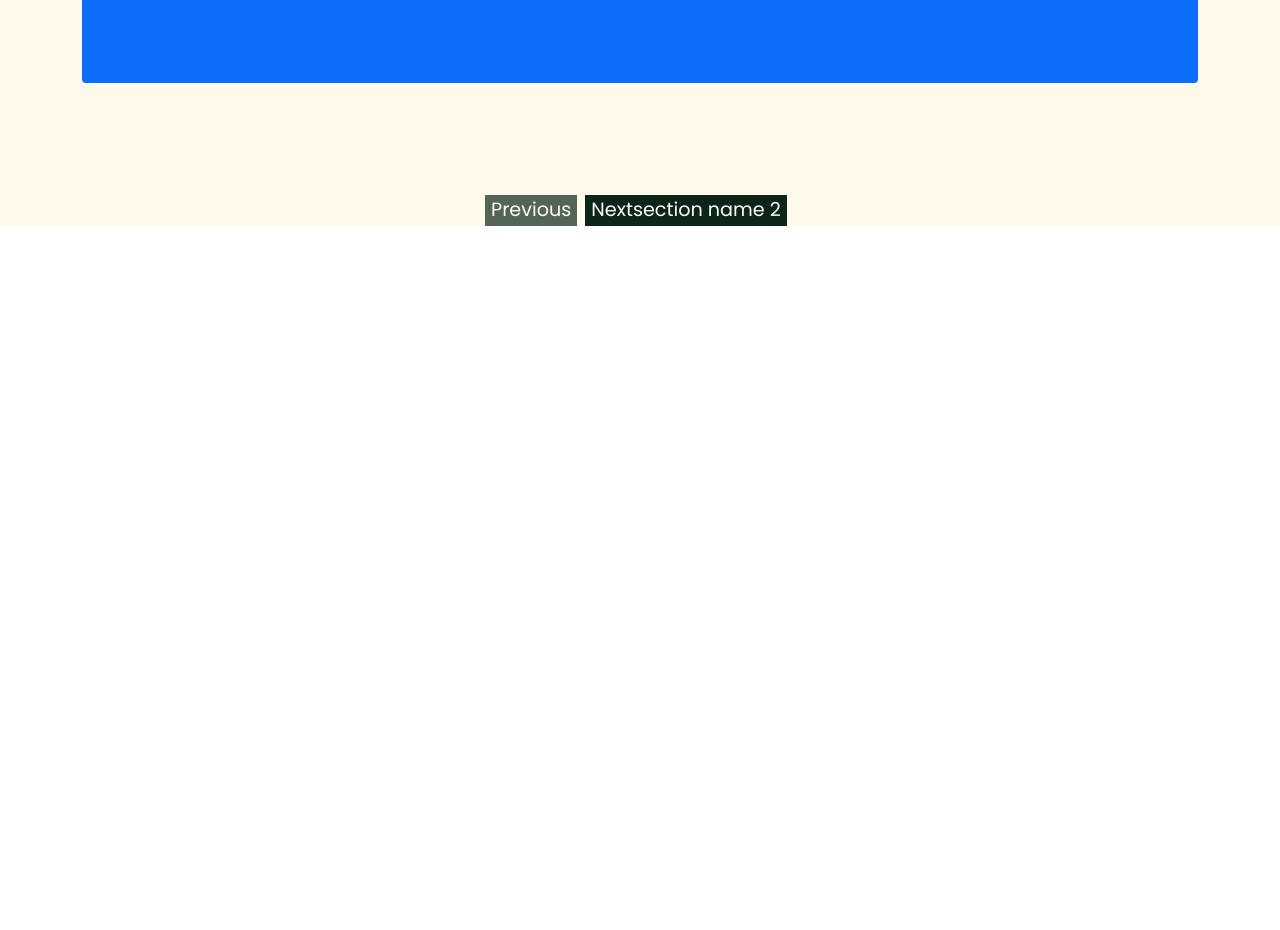
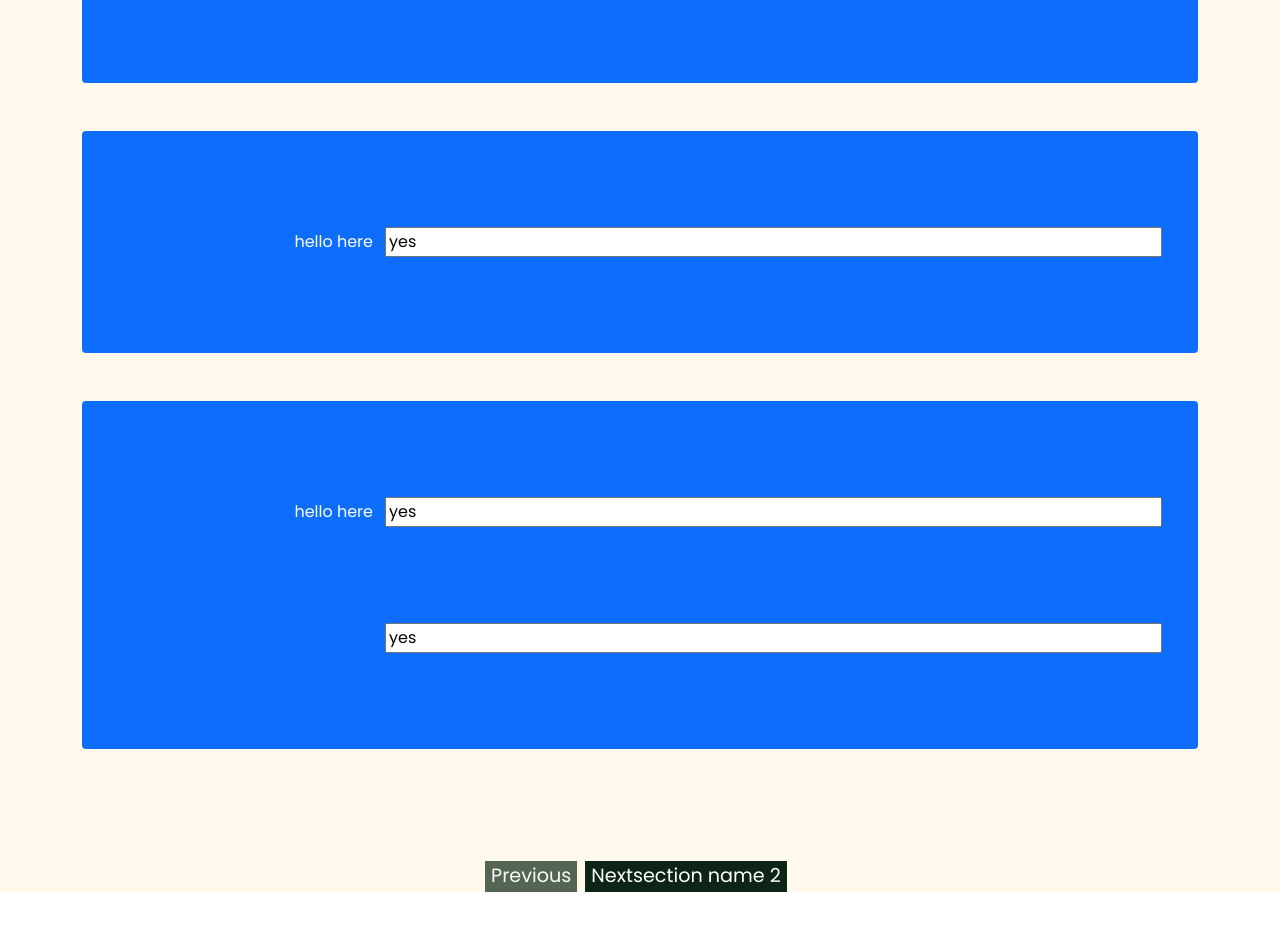
Before and after one commit to GaadMaiyaki/risk-app-form-client, a React (Create React App) app: page /form in a window 1280 px wide. Shown: the part 960-1890 px from the top of the page. Before the commit the page ends 1234 px from the top, so only its background shows below. Built offline with nearby package versions, Linux system fonts and the light colour scheme.

Commit message:
updated.

```diff
--- a/src/data/index.ts
+++ b/src/data/index.ts
@@ -1,13 +1,61 @@
 export const fields = [
   {
     name: "parent_field",
+    type: "text",
+    value: "yes",
+    label: "hello here",
+    placeholder: "hello world",
+    validation: null,
+    display_deps: null,
+    value_deps: null,
+    section: 1,
+    group: 1,
+    section_name: "section name 1",
+    formatting: null,
+    children: null,
+    tooltip: "tooltip value",
+  },
+  {
+    name: "parent_field",
+    label: "hello here",
+    placeholder: "hello world",
     type: "text",
     value: "yes",
     validation: null,
     display_deps: null,
     value_deps: null,
     section: 1,
-    group: 1,
+    group: 3,
+    section_name: "section name 1",
+    formatting: null,
+    children: null,
+    tooltip: "tooltip value",
+  },
+  {
+    name: "parent_field",
+    label: "hello here",
+    placeholder: "hello world",
+    type: "text",
+    value: "yes",
+    validation: null,
+    display_deps: null,
+    value_deps: null,
+    section: 1,
+    group: 4,
+    section_name: "section name 1",
+    formatting: null,
+    children: null,
+    tooltip: "tooltip value",
+  },
+  {
+    name: "parent_fieldddd",
+    type: "text",
+    value: "yes",
+    validation: null,
+    display_deps: null,
+    value_deps: null,
+    section: 1,
+    group: 4,
     section_name: "section name 1",
     formatting: null,
     children: null,
@@ -24,6 +72,48 @@ export const fields = [
     group: 1,
     section_name: "section name 1",
     formatting: { type: "currency", format: "USD" },
+    children: null,
+    tooltip: "tooltip value",
+  },
+  {
+    name: "parent_fieldse",
+    type: "text",
+    value: "yes",
+    validation: null,
+    display_deps: null,
+    value_deps: null,
+    section: 4,
+    group: 1,
+    section_name: "section name 4",
+    formatting: null,
+    children: null,
+    tooltip: "tooltip value",
+  },
+  {
+    name: "parent_field54",
+    type: "text",
+    value: "yes",
+    validation: null,
+    display_deps: null,
+    value_deps: null,
+    section: 5,
+    group: 1,
+    section_name: "section name 5",
+    formatting: null,
+    children: null,
+    tooltip: "tooltip value",
+  },
+  {
+    name: "parent_field47",
+    type: "text",
+    value: "yes",
+    validation: null,
+    display_deps: null,
+    value_deps: null,
+    section: 6,
+    group: 1,
+    section_name: "section name 6",
+    formatting: null,
     children: null,
     tooltip: "tooltip value",
   },
```
